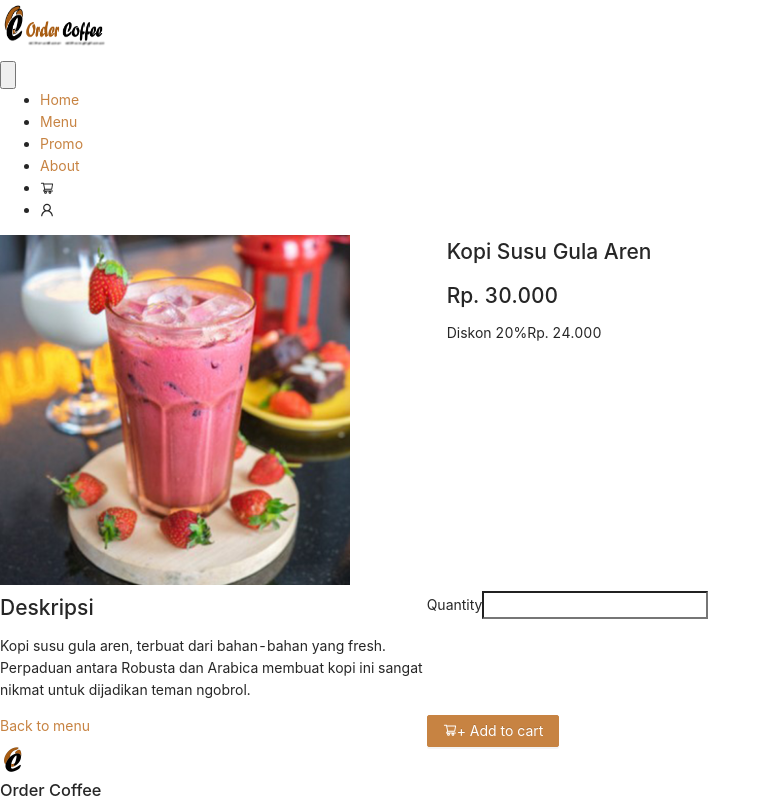
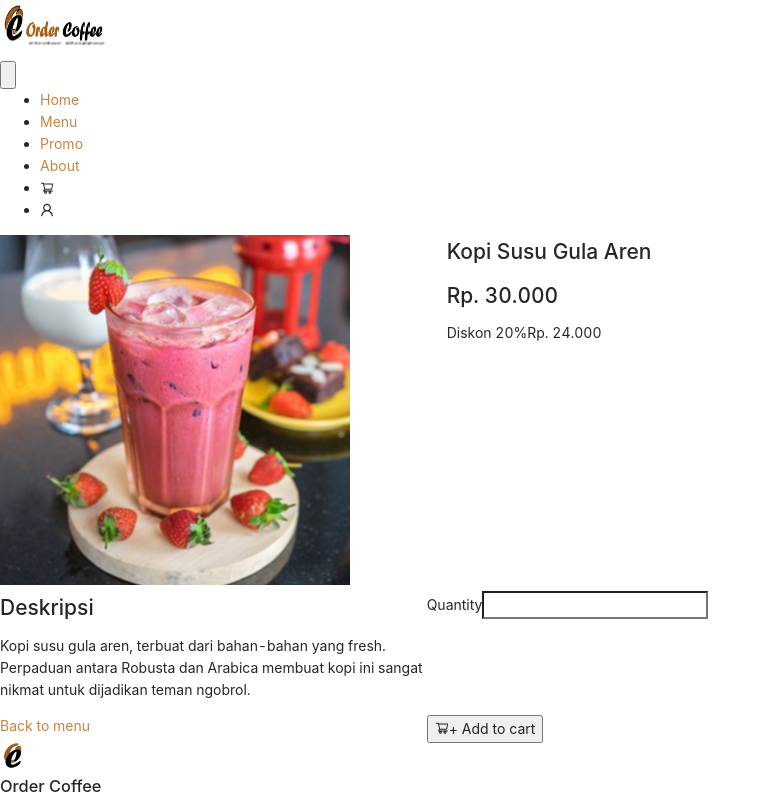
Before and after one commit to Munawir76/order-coffee, a Next.js app: page /menuDetail in a window 1280 px wide. Shown: the top 800 px of the page, without its empty margins (0-771 px from the left). Built offline with nearby package versions, Linux system fonts and the light colour scheme.

Commit message:
feat : button detail

```diff
--- a/component/menu/[detailMenu].js
+++ b/component/menu/[detailMenu].js
@@ -1,10 +1,11 @@
 import 'antd/dist/antd.css'
 import 'tailwindcss/tailwind.css'
+import Link from 'next/link'
 import Image from 'next/image';
 import Navigasi from "../navigasi"
 import Footer from '../footer';
 import MenuSatu from "../../public/images/redvalvet.jpg"
-import { Row, Col, Space, InputNumber, Button, } from 'antd';
+import { Row, Col, Space } from 'antd';
 import { ShoppingCartOutlined } from '@ant-design/icons';
 
 
@@ -84,8 +85,14 @@ export default function DetailMenu() {
                         <a href='/menu' className='text-[#805336] text-base font-semibold font text-decoration: underline hover:text-black'> Back to menu</a>
                     </Col>
                     <Col className="-mt-20 ml-32" span='8'>
-                        <Button type="primary" className='border-[#805336] border-2 hover:text-black hover:border-[#805336] hover:bg-[#C78342] text-white bg-[#805336]'>{<ShoppingCartOutlined className='mr-2 mb-2' />}<Space>+ Add to cart</Space>
-                        </Button>
+                        <Link href='/menuDetail/'>
+                            <button
+                                type="button"
+                                className=" space-x-2 justify-end inline-block px-6 py-2 bg-[#C78342] text-white font-medium text-xs leading-tight shadow-md focus:shadow-lg hover:text-white hover:bg-[#805336] active:bg-[#805336]"
+                            >
+                                {<ShoppingCartOutlined className='mr-2 mb-2' />}<Space className="font-medium">+ Add to cart</Space>
+                            </button>
+                        </Link>
                     </Col>
                 </Row>
             </div>
```
